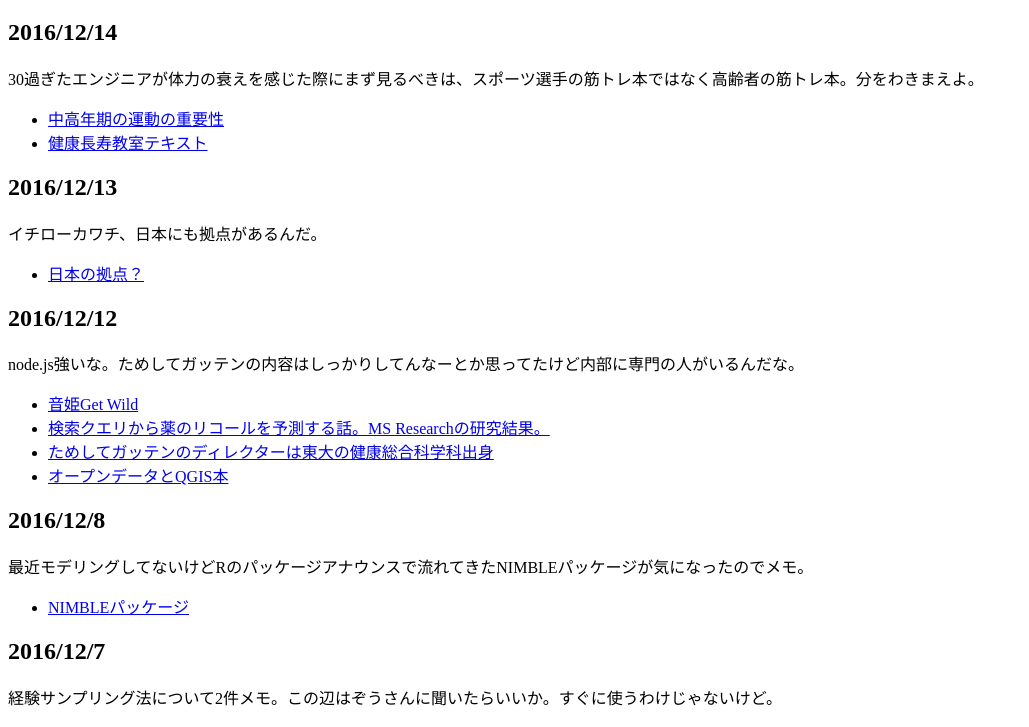
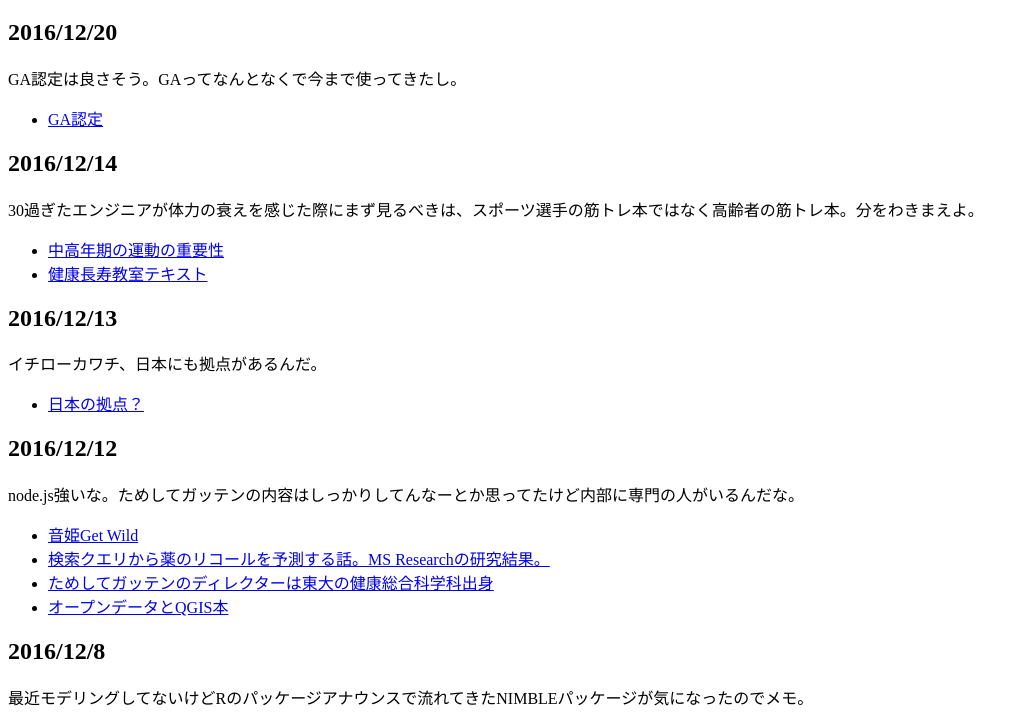
Before and after one commit to dichika/dichika.github.io, a plain HTML site: page index.html in a window 1280 px wide. Shown: the part 70-797 px from the top of the page, without its empty margins (0-1029 px from the left). Drawn offline with Linux system fonts and the light colour scheme.

Commit message:
Update index.html

```diff
--- a/index.html
+++ b/index.html
@@ -16,6 +16,12 @@
 </head>
 <body>
   <h1> 俺通信 </h1>
+      <h2> 2016/12/20 </h2>
+  GA認定は良さそう。GAってなんとなくで今まで使ってきたし。
+  <ul>
+    <li><a href="http://sleeping-micchi.hatenablog.com/entry/2016/12/19/232152" target="_blank">GA認定</a>
+  </ul>
+
 
     <h2> 2016/12/14 </h2>
   30過ぎたエンジニアが体力の衰えを感じた際にまず見るべきは、スポーツ選手の筋トレ本ではなく高齢者の筋トレ本。分をわきまえよ。
```
